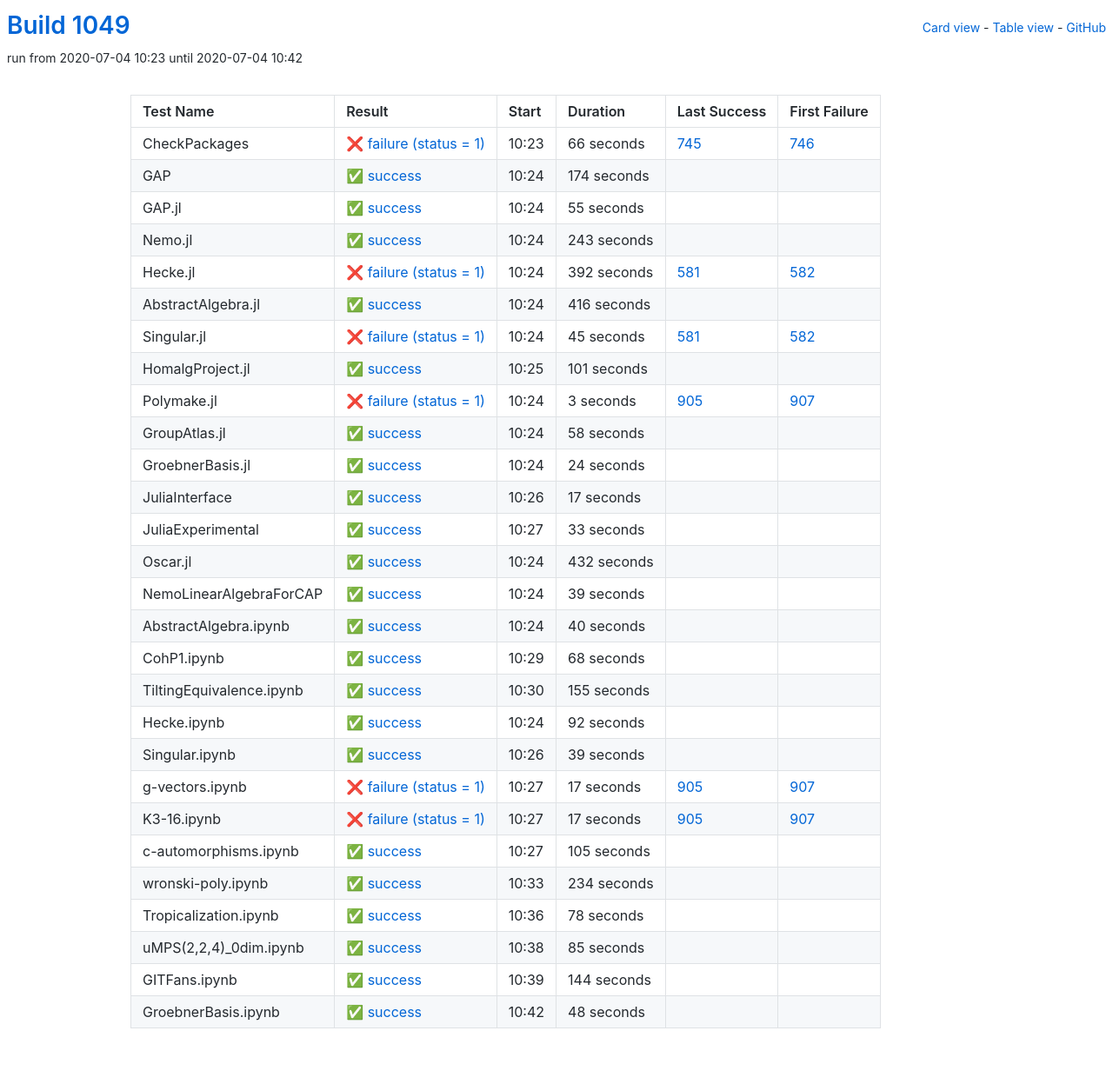
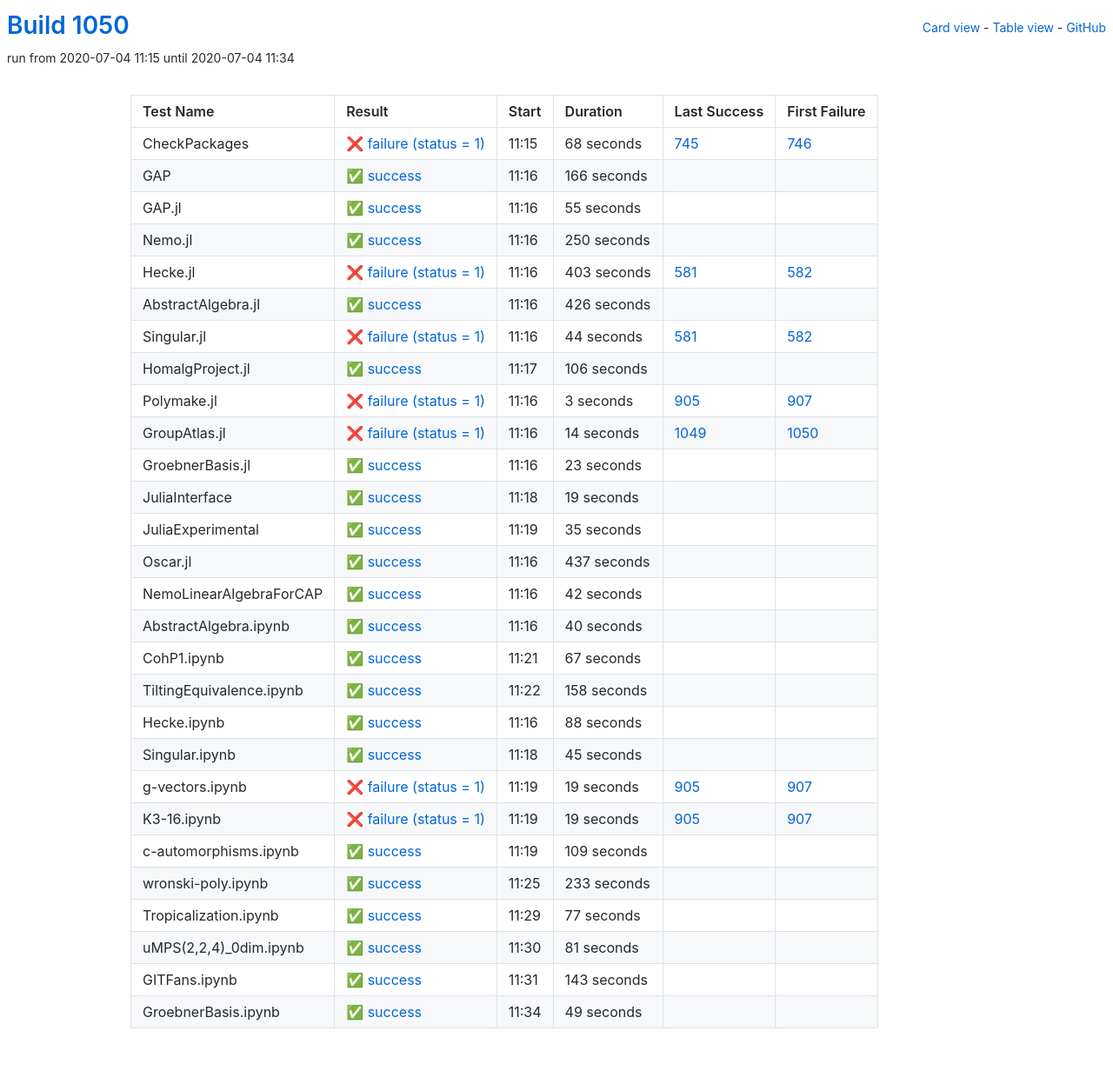
Before and after one commit to oscar-system/oscar-ci-status-1.4, a Jekyll site: the page built from table.html, in a window 1280 px wide. Shown: the whole page at 87% size. Built offline with Jekyll 4.4.1, drawn with Linux system fonts in a browser that asks for light colours.

Commit message:
Build #1050

```diff
--- a/_data/ci.yml
+++ b/_data/ci.yml
@@ -1,6 +1,6 @@
 ---
-build: 1049
-build_url: https://oscarci.mathematik.uni-kl.de/job/oscar-julia-1.4/1049/
+build: 1050
+build_url: https://oscarci.mathematik.uni-kl.de/job/oscar-julia-1.4/1050/
 job: oscar-julia-1.4
 organization: oscar-system
 repo: oscar-ci-status-1.4
@@ -8,32 +8,32 @@ repourl: https://github.com/oscar-system/oscar-ci-status-1.4
 tests:
 - name: CheckPackages
   id: checkpackages
-  log: https://oscarci.mathematik.uni-kl.de/job/oscar-julia-1.4/1049/artifact/logs/build-1049/CheckPackages.log
-  start: 2020-07-04 10:23
+  log: https://oscarci.mathematik.uni-kl.de/job/oscar-julia-1.4/1050/artifact/logs/build-1050/CheckPackages.log
+  start: 2020-07-04 11:15
   success: false
   exitcode: 1
   status: failure
-  duration: 66
+  duration: 68
   last_success: 745
   last_success_url: https://oscarci.mathematik.uni-kl.de/job/oscar-julia-1.4/745/
   first_failure: 746
   first_failure_url: https://oscarci.mathematik.uni-kl.de/job/oscar-julia-1.4/746/
 - name: GAP
   id: gap
-  log: https://oscarci.mathematik.uni-kl.de/job/oscar-julia-1.4/1049/artifact/logs/build-1049/GAP.log
-  start: 2020-07-04 10:24
+  log: https://oscarci.mathematik.uni-kl.de/job/oscar-julia-1.4/1050/artifact/logs/build-1050/GAP.log
+  start: 2020-07-04 11:16
   success: true
   exitcode: 0
   status: success
-  duration: 174
+  duration: 166
   last_success: false
   last_success_url:
   first_failure: false
   first_failure_url:
 - name: GAP.jl
   id: gap-jl
-  log: https://oscarci.mathematik.uni-kl.de/job/oscar-julia-1.4/1049/artifact/logs/build-1049/GAP.jl.log
-  start: 2020-07-04 10:24
+  log: https://oscarci.mathematik.uni-kl.de/job/oscar-julia-1.4/1050/artifact/logs/build-1050/GAP.jl.log
+  start: 2020-07-04 11:16
   success: true
   exitcode: 0
   status: success
@@ -44,68 +44,68 @@ tests:
   first_failure_url:
 - name: Nemo.jl
   id: nemo-jl
-  log: https://oscarci.mathematik.uni-kl.de/job/oscar-julia-1.4/1049/artifact/logs/build-1049/Nemo.jl.log
-  start: 2020-07-04 10:24
+  log: https://oscarci.mathematik.uni-kl.de/job/oscar-julia-1.4/1050/artifact/logs/build-1050/Nemo.jl.log
+  start: 2020-07-04 11:16
   success: true
   exitcode: 0
   status: success
-  duration: 243
+  duration: 250
   last_success: false
   last_success_url:
   first_failure: false
   first_failure_url:
 - name: Hecke.jl
   id: hecke-jl
-  log: https://oscarci.mathematik.uni-kl.de/job/oscar-julia-1.4/1049/artifact/logs/build-1049/Hecke.jl.log
-  start: 2020-07-04 10:24
+  log: https://oscarci.mathematik.uni-kl.de/job/oscar-julia-1.4/1050/artifact/logs/build-1050/Hecke.jl.log
+  start: 2020-07-04 11:16
   success: false
   exitcode: 1
   status: failure
-  duration: 392
+  duration: 403
   last_success: 581
   last_success_url: https://oscarci.mathematik.uni-kl.de/job/oscar-julia-1.4/581/
   first_failure: 582
   first_failure_url: https://oscarci.mathematik.uni-kl.de/job/oscar-julia-1.4/582/
 - name: AbstractAlgebra.jl
   id: abstractalgebra-jl
-  log: https://oscarci.mathematik.uni-kl.de/job/oscar-julia-1.4/1049/artifact/logs/build-1049/AbstractAlgebra.jl.log
-  start: 2020-07-04 10:24
+  log: https://oscarci.mathematik.uni-kl.de/job/oscar-julia-1.4/1050/artifact/logs/build-1050/AbstractAlgebra.jl.log
+  start: 2020-07-04 11:16
   success: true
   exitcode: 0
   status: success
-  duration: 416
+  duration: 426
   last_success: false
   last_success_url:
   first_failure: false
   first_failure_url:
 - name: Singular.jl
   id: singular-jl
-  log: https://oscarci.mathematik.uni-kl.de/job/oscar-julia-1.4/1049/artifact/logs/build-1049/Singular.jl.log
-  start: 2020-07-04 10:24
+  log: https://oscarci.mathematik.uni-kl.de/job/oscar-julia-1.4/1050/artifact/logs/build-1050/Singular.jl.log
+  start: 2020-07-04 11:16
   success: false
   exitcode: 1
   status: failure
-  duration: 45
+  duration: 44
   last_success: 581
   last_success_url: https://oscarci.mathematik.uni-kl.de/job/oscar-julia-1.4/581/
   first_failure: 582
   first_failure_url: https://oscarci.mathematik.uni-kl.de/job/oscar-julia-1.4/582/
 - name: HomalgProject.jl
   id: homalgproject-jl
-  log: https://oscarci.mathematik.uni-kl.de/job/oscar-julia-1.4/1049/artifact/logs/build-1049/HomalgProject.jl.log
-  start: 2020-07-04 10:25
+  log: https://oscarci.mathematik.uni-kl.de/job/oscar-julia-1.4/1050/artifact/logs/build-1050/HomalgProject.jl.log
+  start: 2020-07-04 11:17
   success: true
   exitcode: 0
   status: success
-  duration: 101
+  duration: 106
   last_success: false
   last_success_url:
   first_failure: false
   first_failure_url:
 - name: Polymake.jl
   id: polymake-jl
-  log: https://oscarci.mathematik.uni-kl.de/job/oscar-julia-1.4/1049/artifact/logs/build-1049/Polymake.jl.log
-  start: 2020-07-04 10:24
+  log: https://oscarci.mathematik.uni-kl.de/job/oscar-julia-1.4/1050/artifact/logs/build-1050/Polymake.jl.log
+  start: 2020-07-04 11:16
   success: false
   exitcode: 1
   status: failure
@@ -116,80 +116,80 @@ tests:
   first_failure_url: https://oscarci.mathematik.uni-kl.de/job/oscar-julia-1.4/907/
 - name: GroupAtlas.jl
   id: groupatlas-jl
-  log: https://oscarci.mathematik.uni-kl.de/job/oscar-julia-1.4/1049/artifact/logs/build-1049/GroupAtlas.jl.log
-  start: 2020-07-04 10:24
+  log: https://oscarci.mathematik.uni-kl.de/job/oscar-julia-1.4/1050/artifact/logs/build-1050/GroupAtlas.jl.log
+  start: 2020-07-04 11:16
+  success: false
+  exitcode: 1
+  status: failure
+  duration: 14
+  last_success: 1049
+  last_success_url: https://oscarci.mathematik.uni-kl.de/job/oscar-julia-1.4/1049/
+  first_failure: 1050
+  first_failure_url: https://oscarci.mathematik.uni-kl.de/job/oscar-julia-1.4/1050/
+- name: GroebnerBasis.jl
+  id: groebnerbasis-jl
+  log: https://oscarci.mathematik.uni-kl.de/job/oscar-julia-1.4/1050/artifact/logs/build-1050/GroebnerBasis.jl.log
+  start: 2020-07-04 11:16
   success: true
   exitcode: 0
   status: success
-  duration: 58
-  last_success: false
-  last_success_url:
-  first_failure: false
-  first_failure_url:
-- name: GroebnerBasis.jl
-  id: groebnerbasis-jl
-  log: https://oscarci.mathematik.uni-kl.de/job/oscar-julia-1.4/1049/artifact/logs/build-1049/GroebnerBasis.jl.log
-  start: 2020-07-04 10:24
-  success: true
-  exitcode: 0
-  status: success
-  duration: 24
+  duration: 23
   last_success: false
   last_success_url:
   first_failure: false
   first_failure_url:
 - name: JuliaInterface
   id: juliainterface
-  log: https://oscarci.mathematik.uni-kl.de/job/oscar-julia-1.4/1049/artifact/logs/build-1049/JuliaInterface.log
-  start: 2020-07-04 10:26
+  log: https://oscarci.mathematik.uni-kl.de/job/oscar-julia-1.4/1050/artifact/logs/build-1050/JuliaInterface.log
+  start: 2020-07-04 11:18
   success: true
   exitcode: 0
   status: success
-  duration: 17
+  duration: 19
   last_success: false
   last_success_url:
   first_failure: false
   first_failure_url:
 - name: JuliaExperimental
   id: juliaexperimental
-  log: https://oscarci.mathematik.uni-kl.de/job/oscar-julia-1.4/1049/artifact/logs/build-1049/JuliaExperimental.log
-  start: 2020-07-04 10:27
+  log: https://oscarci.mathematik.uni-kl.de/job/oscar-julia-1.4/1050/artifact/logs/build-1050/JuliaExperimental.log
+  start: 2020-07-04 11:19
   success: true
   exitcode: 0
   status: success
-  duration: 33
+  duration: 35
   last_success: false
   last_success_url:
   first_failure: false
   first_failure_url:
 - name: Oscar.jl
   id: oscar-jl
-  log: https://oscarci.mathematik.uni-kl.de/job/oscar-julia-1.4/1049/artifact/logs/build-1049/Oscar.jl.log
-  start: 2020-07-04 10:24
+  log: https://oscarci.mathematik.uni-kl.de/job/oscar-julia-1.4/1050/artifact/logs/build-1050/Oscar.jl.log
+  start: 2020-07-04 11:16
   success: true
   exitcode: 0
   status: success
-  duration: 432
+  duration: 437
   last_success: false
   last_success_url:
   first_failure: false
   first_failure_url:
 - name: NemoLinearAlgebraForCAP
   id: nemolinearalgebraforcap
-  log: https://oscarci.mathematik.uni-kl.de/job/oscar-julia-1.4/1049/artifact/logs/build-1049/NemoLinearAlgebraForCAP.log
-  start: 2020-07-04 10:24
+  log: https://oscarci.mathematik.uni-kl.de/job/oscar-julia-1.4/1050/artifact/logs/build-1050/NemoLinearAlgebraForCAP.log
+  start: 2020-07-04 11:16
   success: true
   exitcode: 0
   status: success
-  duration: 39
+  duration: 42
   last_success: false
   last_success_url:
   first_failure: false
   first_failure_url:
 - name: AbstractAlgebra.ipynb
   id: abstractalgebra-ipynb
-  log: https://oscarci.mathematik.uni-kl.de/job/oscar-julia-1.4/1049/artifact/logs/build-1049/AbstractAlgebra.ipynb.log
-  start: 2020-07-04 10:24
+  log: https://oscarci.mathematik.uni-kl.de/job/oscar-julia-1.4/1050/artifact/logs/build-1050/AbstractAlgebra.ipynb.log
+  start: 2020-07-04 11:16
   success: true
   exitcode: 0
   status: success
@@ -200,144 +200,144 @@ tests:
   first_failure_url:
 - name: CohP1.ipynb
   id: cohp1-ipynb
-  log: https://oscarci.mathematik.uni-kl.de/job/oscar-julia-1.4/1049/artifact/logs/build-1049/CohP1.ipynb.log
-  start: 2020-07-04 10:29
+  log: https://oscarci.mathematik.uni-kl.de/job/oscar-julia-1.4/1050/artifact/logs/build-1050/CohP1.ipynb.log
+  start: 2020-07-04 11:21
   success: true
   exitcode: 0
   status: success
-  duration: 68
+  duration: 67
   last_success: false
   last_success_url:
   first_failure: false
   first_failure_url:
 - name: TiltingEquivalence.ipynb
   id: tiltingequivalence-ipynb
-  log: https://oscarci.mathematik.uni-kl.de/job/oscar-julia-1.4/1049/artifact/logs/build-1049/TiltingEquivalence.ipynb.log
-  start: 2020-07-04 10:30
+  log: https://oscarci.mathematik.uni-kl.de/job/oscar-julia-1.4/1050/artifact/logs/build-1050/TiltingEquivalence.ipynb.log
+  start: 2020-07-04 11:22
   success: true
   exitcode: 0
   status: success
-  duration: 155
+  duration: 158
   last_success: false
   last_success_url:
   first_failure: false
   first_failure_url:
 - name: Hecke.ipynb
   id: hecke-ipynb
-  log: https://oscarci.mathematik.uni-kl.de/job/oscar-julia-1.4/1049/artifact/logs/build-1049/Hecke.ipynb.log
-  start: 2020-07-04 10:24
+  log: https://oscarci.mathematik.uni-kl.de/job/oscar-julia-1.4/1050/artifact/logs/build-1050/Hecke.ipynb.log
+  start: 2020-07-04 11:16
   success: true
   exitcode: 0
   status: success
-  duration: 92
+  duration: 88
   last_success: false
   last_success_url:
   first_failure: false
   first_failure_url:
 - name: Singular.ipynb
   id: singular-ipynb
-  log: https://oscarci.mathematik.uni-kl.de/job/oscar-julia-1.4/1049/artifact/logs/build-1049/Singular.ipynb.log
-  start: 2020-07-04 10:26
+  log: https://oscarci.mathematik.uni-kl.de/job/oscar-julia-1.4/1050/artifact/logs/build-1050/Singular.ipynb.log
+  start: 2020-07-04 11:18
   success: true
   exitcode: 0
   status: success
-  duration: 39
+  duration: 45
   last_success: false
   last_success_url:
   first_failure: false
   first_failure_url:
 - name: g-vectors.ipynb
   id: g-vectors-ipynb
-  log: https://oscarci.mathematik.uni-kl.de/job/oscar-julia-1.4/1049/artifact/logs/build-1049/g-vectors.ipynb.log
-  start: 2020-07-04 10:27
+  log: https://oscarci.mathematik.uni-kl.de/job/oscar-julia-1.4/1050/artifact/logs/build-1050/g-vectors.ipynb.log
+  start: 2020-07-04 11:19
   success: false
   exitcode: 1
   status: failure
-  duration: 17
+  duration: 19
   last_success: 905
   last_success_url: https://oscarci.mathematik.uni-kl.de/job/oscar-julia-1.4/905/
   first_failure: 907
   first_failure_url: https://oscarci.mathematik.uni-kl.de/job/oscar-julia-1.4/907/
 - name: K3-16.ipynb
   id: k3-16-ipynb
-  log: https://oscarci.mathematik.uni-kl.de/job/oscar-julia-1.4/1049/artifact/logs/build-1049/K3-16.ipynb.log
-  start: 2020-07-04 10:27
+  log: https://oscarci.mathematik.uni-kl.de/job/oscar-julia-1.4/1050/artifact/logs/build-1050/K3-16.ipynb.log
+  start: 2020-07-04 11:19
   success: false
   exitcode: 1
   status: failure
-  duration: 17
+  duration: 19
   last_success: 905
   last_success_url: https://oscarci.mathematik.uni-kl.de/job/oscar-julia-1.4/905/
   first_failure: 907
   first_failure_url: https://oscarci.mathematik.uni-kl.de/job/oscar-julia-1.4/907/
 - name: c-automorphisms.ipynb
   id: c-automorphisms-ipynb
-  log: https://oscarci.mathematik.uni-kl.de/job/oscar-julia-1.4/1049/artifact/logs/build-1049/c-automorphisms.ipynb.log
-  start: 2020-07-04 10:27
+  log: https://oscarci.mathematik.uni-kl.de/job/oscar-julia-1.4/1050/artifact/logs/build-1050/c-automorphisms.ipynb.log
+  start: 2020-07-04 11:19
   success: true
   exitcode: 0
   status: success
-  duration: 105
+  duration: 109
   last_success: false
   last_success_url:
   first_failure: false
   first_failure_url:
 - name: wronski-poly.ipynb
   id: wronski-poly-ipynb
-  log: https://oscarci.mathematik.uni-kl.de/job/oscar-julia-1.4/1049/artifact/logs/build-1049/wronski-poly.ipynb.log
-  start: 2020-07-04 10:33
+  log: https://oscarci.mathematik.uni-kl.de/job/oscar-julia-1.4/1050/artifact/logs/build-1050/wronski-poly.ipynb.log
+  start: 2020-07-04 11:25
   success: true
   exitcode: 0
   status: success
-  duration: 234
+  duration: 233
   last_success: false
   last_success_url:
   first_failure: false
   first_failure_url:
 - name: Tropicalization.ipynb
   id: tropicalization-ipynb
-  log: https://oscarci.mathematik.uni-kl.de/job/oscar-julia-1.4/1049/artifact/logs/build-1049/Tropicalization.ipynb.log
-  start: 2020-07-04 10:36
+  log: https://oscarci.mathematik.uni-kl.de/job/oscar-julia-1.4/1050/artifact/logs/build-1050/Tropicalization.ipynb.log
+  start: 2020-07-04 11:29
   success: true
   exitcode: 0
   status: success
-  duration: 78
+  duration: 77
   last_success: false
   last_success_url:
   first_failure: false
   first_failure_url:
 - name: uMPS(2,2,4)_0dim.ipynb
   id: umps-2-2-4-0dim-ipynb
-  log: https://oscarci.mathematik.uni-kl.de/job/oscar-julia-1.4/1049/artifact/logs/build-1049/uMPS-2-2-4-_0dim.ipynb.log
-  start: 2020-07-04 10:38
+  log: https://oscarci.mathematik.uni-kl.de/job/oscar-julia-1.4/1050/artifact/logs/build-1050/uMPS-2-2-4-_0dim.ipynb.log
+  start: 2020-07-04 11:30
   success: true
   exitcode: 0
   status: success
-  duration: 85
+  duration: 81
   last_success: false
   last_success_url:
   first_failure: false
   first_failure_url:
 - name: GITFans.ipynb
   id: gitfans-ipynb
-  log: https://oscarci.mathematik.uni-kl.de/job/oscar-julia-1.4/1049/artifact/logs/build-1049/GITFans.ipynb.log
-  start: 2020-07-04 10:39
+  log: https://oscarci.mathematik.uni-kl.de/job/oscar-julia-1.4/1050/artifact/logs/build-1050/GITFans.ipynb.log
+  start: 2020-07-04 11:31
   success: true
   exitcode: 0
   status: success
-  duration: 144
+  duration: 143
   last_success: false
   last_success_url:
   first_failure: false
   first_failure_url:
 - name: GroebnerBasis.ipynb
   id: groebnerbasis-ipynb
-  log: https://oscarci.mathematik.uni-kl.de/job/oscar-julia-1.4/1049/artifact/logs/build-1049/GroebnerBasis.ipynb.log
-  start: 2020-07-04 10:42
+  log: https://oscarci.mathematik.uni-kl.de/job/oscar-julia-1.4/1050/artifact/logs/build-1050/GroebnerBasis.ipynb.log
+  start: 2020-07-04 11:34
   success: true
   exitcode: 0
   status: success
-  duration: 48
+  duration: 49
   last_success: false
   last_success_url:
   first_failure: false
```
Also changed, not shown: README.md.
